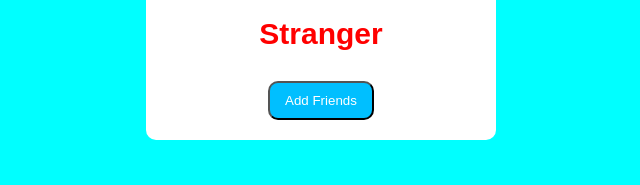
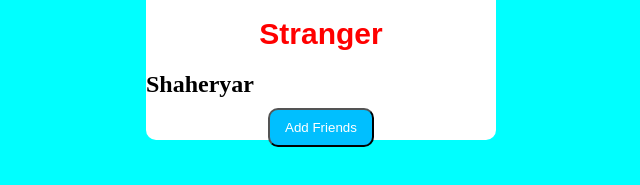
Before and after one commit to Shaheryar0054/Add-friends, a plain HTML site: page index.html in a window 1280 px wide. Shown: the part 485-670 px from the top of the page, without its empty margins (319-959 px from the left). Drawn offline with Linux system fonts and the light colour scheme.

Commit message:
Added h2 tag

```diff
--- a/index.html
+++ b/index.html
@@ -11,6 +11,7 @@
         <img alt="profile picture" src="profile.jpg">
         <h1>Shaheryar Abid</h1>
         <h4>Stranger</h4>
+        <h2>Shaheryar</h2>
         <div id="btn-container">
             <button id="add">Add Friends</button>
         </div>
```
